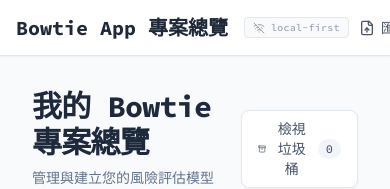
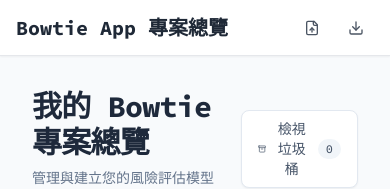
Before and after one commit to AllenLINNN/bowtie-model-app, a React (Vite) app in the folder frontend/: page / in a window 390 px wide. Shown: the top 189 px of the page. Built offline with nearby package versions, Linux system fonts and the light colour scheme.

Commit message:
refactor: remove local-first badge and optimize import/export button labels for responsive layout

```diff
--- a/frontend/src/components/Topbar.tsx
+++ b/frontend/src/components/Topbar.tsx
@@ -1,7 +1,7 @@
 import React, { useRef, useState } from 'react';
 import { useStore } from '../store/useStore';
 import { format } from 'date-fns';
-import { Download, Image, FileText, WifiOff, ArrowLeft, Edit2, LayoutTemplate, PanelLeftClose, PanelLeft, PanelRightClose, PanelRight, FileUp, Map, Undo2, Redo2 } from 'lucide-react';
+import { Download, Image, FileText, ArrowLeft, Edit2, LayoutTemplate, PanelLeftClose, PanelLeft, PanelRightClose, PanelRight, FileUp, Map, Undo2, Redo2 } from 'lucide-react';
 import { toPng } from 'html-to-image';
 import jsPDF from 'jspdf';
 import { useReactFlow, getNodesBounds, getViewportForBounds } from '@xyflow/react';
@@ -214,11 +214,6 @@
             )}
           </div>
         )}
-
-        <div className="flex items-center gap-1.5 text-gray-400 dark:text-gray-500 border border-gray-200 dark:border-gray-700 bg-gray-50 dark:bg-slate-800/50 px-2 py-0.5 rounded text-[10px] font-medium tracking-wide">
-          <WifiOff size={12} />
-          local-first
-        </div>
       </div>
 
       {/* 中間高質感 Tab 導覽按鈕 (當啟用 LOPA 時) */}
@@ -294,7 +289,7 @@
             onChange={handleFileChange}
           />
           <button onClick={handleImportClick} className="flex items-center gap-1.5 px-2.5 py-1.5 rounded-md text-gray-600 dark:text-gray-400 bg-transparent hover:bg-gray-100 dark:hover:bg-slate-800 hover:text-gray-900 dark:hover:text-gray-100 transition-colors" title={activeProjectId ? "匯入單一專案" : "匯入工作區"}>
-            <FileUp size={16} /> <span className="text-sm">{activeProjectId ? "匯入單一專案" : "匯入工作區 JSON"}</span>
+            <FileUp size={16} /> <span className="text-sm hidden xl:inline">{activeProjectId ? "匯入單一專案" : "匯入工作區 JSON"}</span>
           </button>
 
           <button
@@ -310,7 +305,7 @@
             className="flex items-center gap-1.5 px-2.5 py-1.5 rounded-md text-gray-600 dark:text-gray-400 bg-transparent hover:bg-gray-100 dark:hover:bg-slate-800 hover:text-gray-900 dark:hover:text-gray-100 transition-colors"
             title={activeProjectId ? "下載單一專案" : "下載工作區"}
           >
-            <Download size={16} /> <span className="text-sm">{activeProjectId ? "下載單一專案" : "下載工作區 JSON"}</span>
+            <Download size={16} /> <span className="text-sm hidden xl:inline">{activeProjectId ? "下載單一專案" : "下載工作區 JSON"}</span>
           </button>
 
           {activeProjectId && activeTab === 'canvas' && (
```
